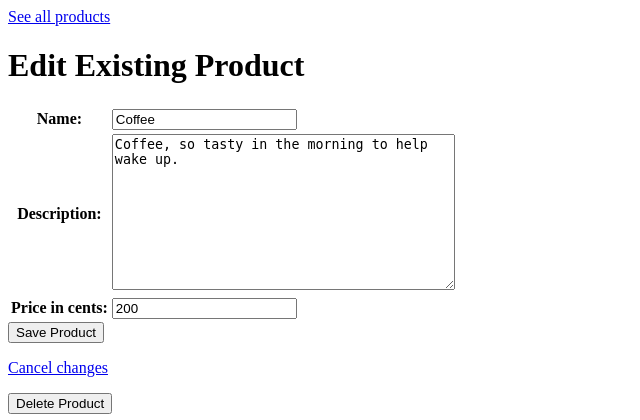
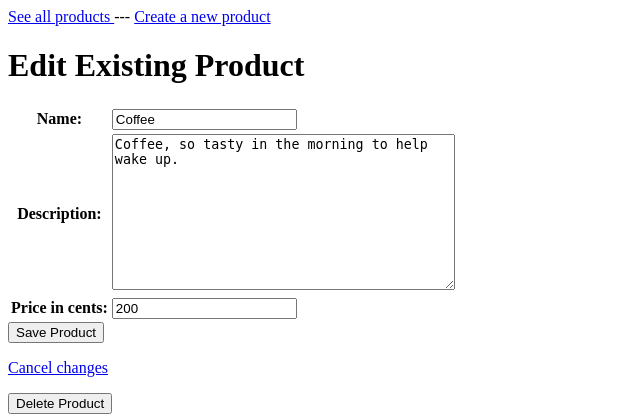
Before and after one commit to adam-weiler/GA-Pair-Project-Rainforest, a Django app: page /products/1/edit in a window 1280 px wide. Shown: the top 420 px of the page, without its empty margins (0-640 px from the left). Run offline with Django 3.2, Linux system fonts and the light colour scheme; data comes from the database, SQL or seed files in the repository.

Commit message:
Adding link to Create New Product on base.html.

```diff
--- a/rainforest/templates/base.html
+++ b/rainforest/templates/base.html
@@ -12,14 +12,15 @@
         <a href= '{% url "show_all" %}' class = 'link'>
              See all products
         </a>
-
+        ---
+        <a href= '{% url "new_product" %}' class = 'link'>
+            Create a new product
+        </a>
     </nav>
     <main>
         {% block content %}
 
         {% endblock %}
     </main>
-
-
 </body>
 </html>
```
